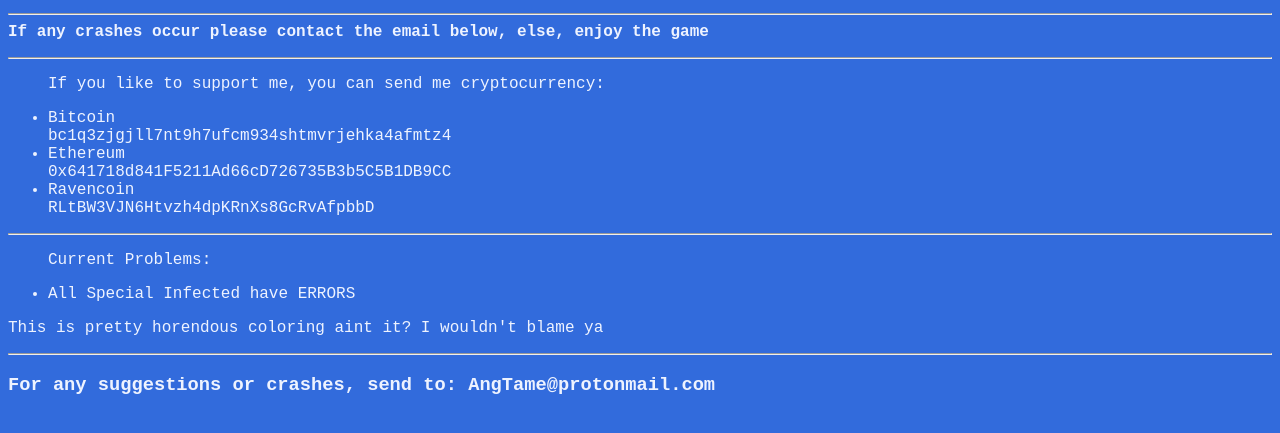
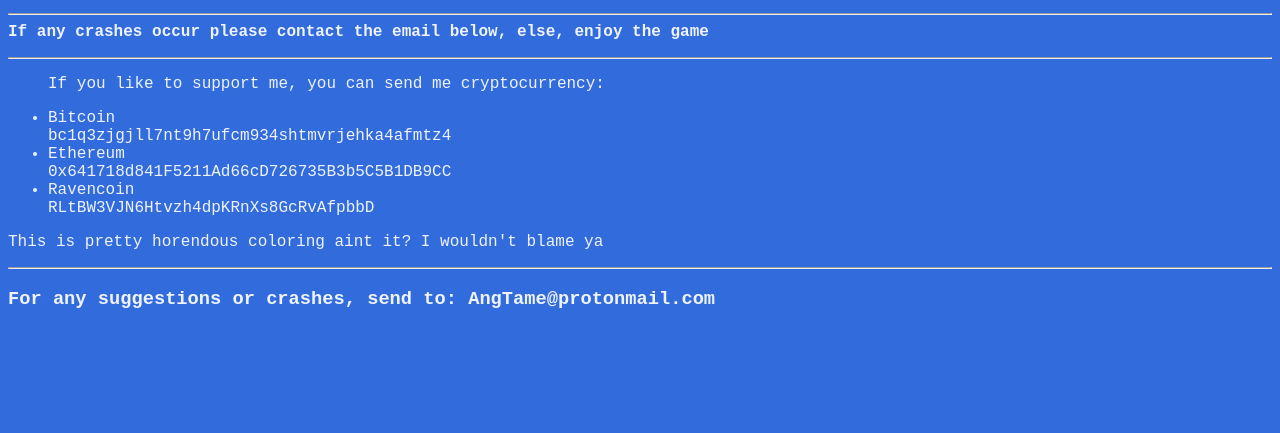
Before and after one commit to GuestLe/MOTD_TF2, a plain HTML site: page motd/index.html in a window 1280 px wide. Shown: the part 101-534 px from the top of the page. Drawn offline with Linux system fonts and the light colour scheme.

Commit message:
Update index.html

```diff
--- a/motd/index.html
+++ b/motd/index.html
@@ -23,12 +23,6 @@
 				</li>
 			</p>
 		</ul>
-		<hr/>
-		<ul>
-			<p>Current Problems:
-				<li>All Special Infected have ERRORS</li>
-			</p>
-		</ul>
 		<p> This is pretty horendous coloring aint it? I wouldn't blame ya </p>
 		<hr/>
 		<h3>For any suggestions or crashes, send to: AngTame@protonmail.com </h3>
```
